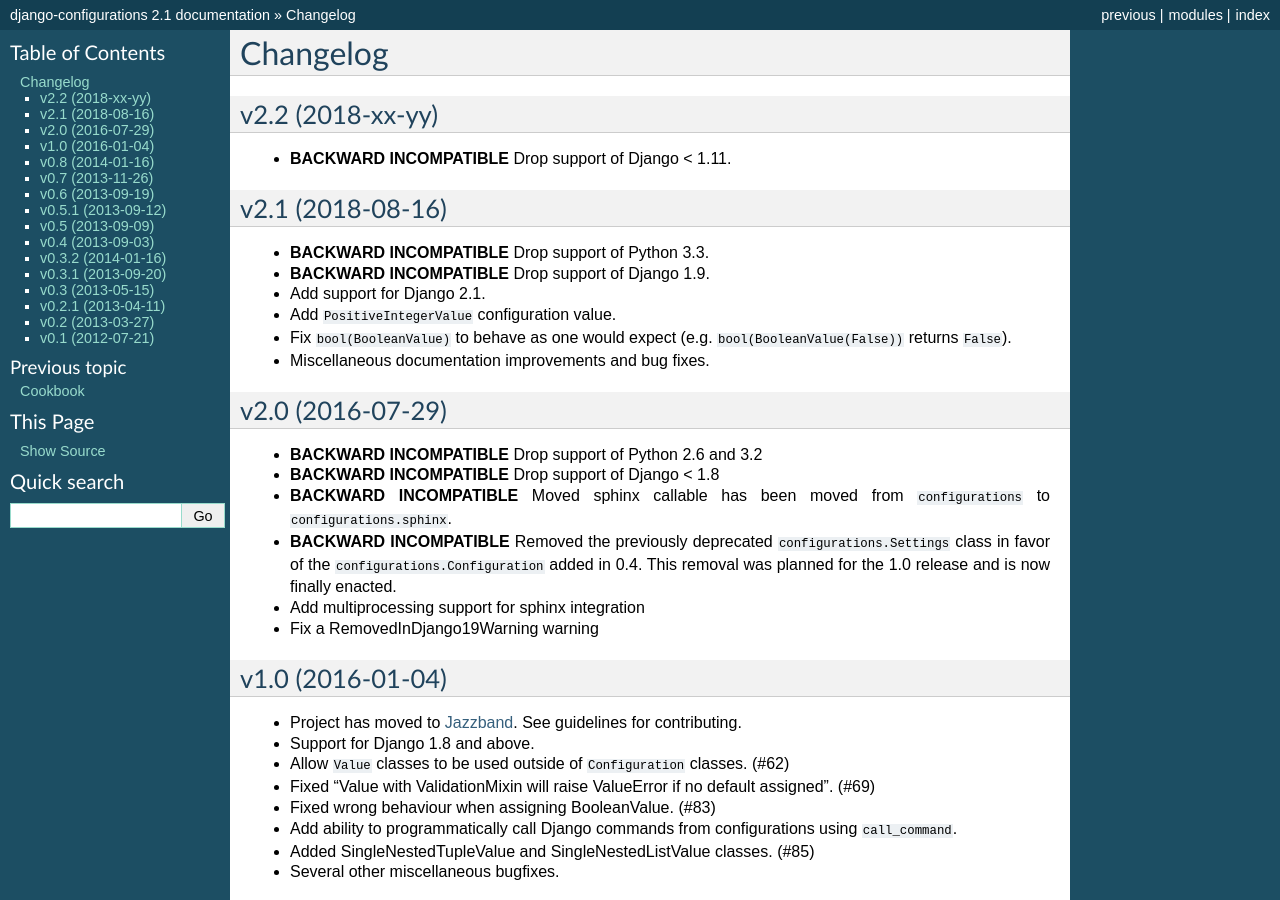
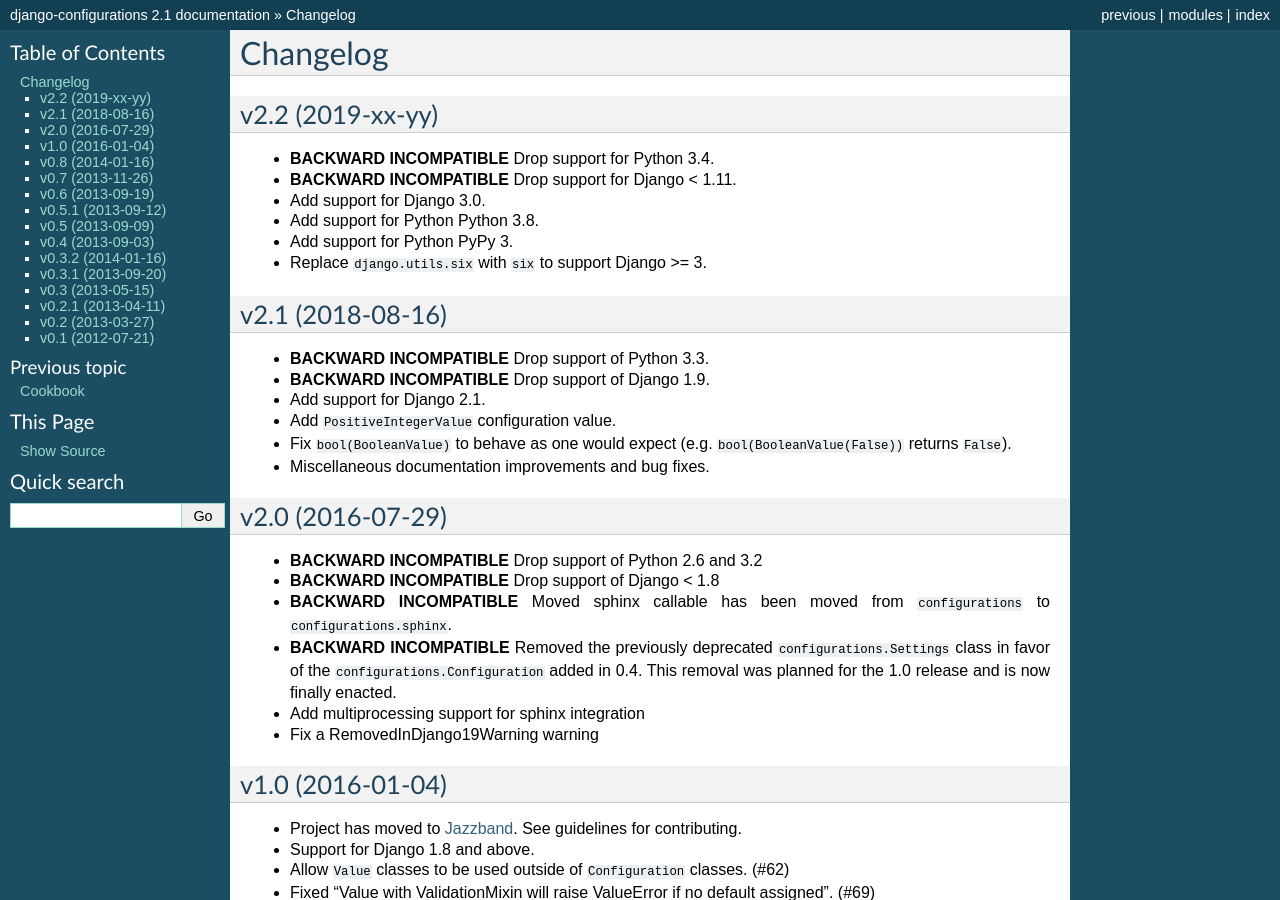
Before and after one commit to jazzband/django-configurations, a Sphinx documentation site: the page built from docs/changes.rst, in a window 1280 px wide and 900 px high. Built offline with Sphinx 7.4.7, drawn with Linux system fonts in a browser that asks for light colours.

Commit message:
Update changelog for v2.2

```diff
--- a/docs/changes.rst
+++ b/docs/changes.rst
@@ -3,10 +3,20 @@
 Changelog
 ---------
 
-v2.2 (2018-xx-yy)
+v2.2 (2019-xx-yy)
 ^^^^^^^^^^^^^^^^^
 
-- **BACKWARD INCOMPATIBLE** Drop support of Django < 1.11.
+- **BACKWARD INCOMPATIBLE** Drop support for Python 3.4.
+
+- **BACKWARD INCOMPATIBLE** Drop support for Django < 1.11.
+
+- Add support for Django 3.0.
+
+- Add support for Python Python 3.8.
+
+- Add support for Python PyPy 3.
+
+- Replace ``django.utils.six`` with ``six`` to support Django >= 3.
 
 v2.1 (2018-08-16)
 ^^^^^^^^^^^^^^^^^
```
